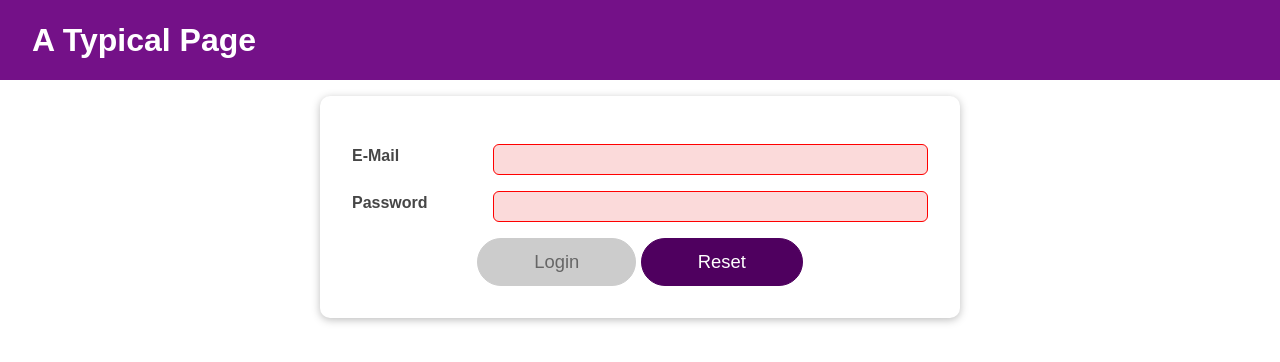
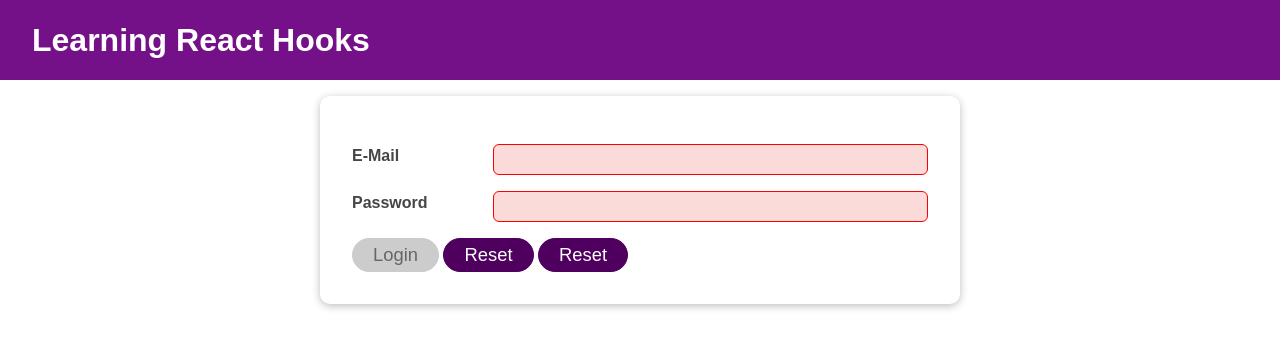
Before and after one commit to rubanero14/React-Lessons-Section10-Using-useEffect-useReducer-and-useContext, a React (Create React App) app: page / in a window 1280 px wide. Shown: the top 362 px of the page. Built offline with nearby package versions, Linux system fonts and the light colour scheme.

Commit message:
useReducer & useEffect

```diff
--- a/src/components/Login/Login.js
+++ b/src/components/Login/Login.js
@@ -4,27 +4,28 @@ import Card from "../UI/Card/Card";
 import classes from "./Login.module.css";
 import Button from "../UI/Button/Button";
 
+const Login = (props) => {
   // State management helper function
+  const emailValidator = /^\S+@\S+\.\S+$/gi; // email validator regex
+
   const formReducer = (state, action) => {
     if (action.mode === "email") {
-    console.log("email", action.val, action.val.includes("@"));
       if (action.type === "EMAIL_INPUT") {
         return {
-        emailValue: action.val.trim(),
-        isValid: action.val.includes("@"),
+          emailValue: action.val,
+          isValid: emailValidator.test(action.val),
         };
       }
 
       if (action.type === "EMAIL_BLUR") {
         return {
           emailValue: state.val.trim(),
-        isValid: state.val.includes("@"),
+          isValid: emailValidator.test(state.val.trim()),
         };
       }
     }
 
-  if (action.mode === "password") {
-    console.log("email", action.val, action.val.trim().length > 6);
+    if (action.mode === "password" && emailValidator.test(action.val)) {
       if (action.type === "PASSWORD_INPUT") {
         return {
           passwordValue: action.val.trim(),
@@ -44,8 +45,31 @@ const formReducer = (state, action) => {
       isValid: true,
     };
   };
+  /*
+    //
+      Using Destructuring to pulling out isValid properties from emailState and passwordState object and storing them into emailIsValid and passIsValid constants
+      using alias assignment, and use it as dependencies and values to useEffect below to ensure it dont fires futher if form is already valid
+    //
+    const { isValid: emailIsValid } = emailState;
+    const { isValid: passwordIsValid } = passwordState;
+    useEffect(() => {
+      const identifier = setTimeout(() => {
+        console.log("Checking input valididity...");
+        setFormIsValid(emailIsValid && passwordIsValid);
+      }, 500);
 
-const Login = (props) => {
+      // This is called as Clean Up (Debouncing method) function where this return wont run on the first render, but subsequent render and unmount state,
+      // it will be running first and the other code above
+      return () => {
+        // This function will ensure the code above the return statement only runs omce, suitable for running HTTP request code based on keystroke
+        console.log("Cleanup");
+
+        // Resetting the timer of the identifier variable on every keystroke.
+        clearTimeout(identifier);
+      };
+    }, [emailIsValid, passwordIsValid]);
+  */
+
   // State management useReducers
   const [emailState, dispatchEmail] = useReducer(formReducer, {
     emailValue: "",
@@ -112,7 +136,7 @@ const Login = (props) => {
           <input
             type="email"
             id="email"
-            value={emailState.emailValue}
+            value={emailState.isValid ? emailState.emailValue : null}
             onChange={emailChangeHandler}
             onBlur={validateEmailHandler}
           />
@@ -147,6 +171,10 @@ const Login = (props) => {
           >
             Reset
           </Button>
+          &nbsp;
+          <Button type="link" className={classes.btn} href="">
+            Reset
+          </Button>
         </div>
       </form>
     </Card>
--- a/src/components/Login/Login.module.css
+++ b/src/components/Login/Login.module.css
@@ -45,6 +45,7 @@
 
 .actions {
   text-align: center;
+  display: flex;
 }
 
 @media (min-width: 768px) {
--- a/src/components/MainHeader/MainHeader.js
+++ b/src/components/MainHeader/MainHeader.js
@@ -1,13 +1,16 @@
-import React from 'react';
+import React from "react";
 
-import Navigation from './Navigation';
-import classes from './MainHeader.module.css';
+import Navigation from "./Navigation";
+import classes from "./MainHeader.module.css";
 
 const MainHeader = (props) => {
   return (
-    <header className={classes['main-header']}>
-      <h1>A Typical Page</h1>
-      <Navigation isLoggedIn={props.isAuthenticated} onLogout={props.onLogout} />
+    <header className={classes["main-header"]}>
+      <h1>Learning React Hooks</h1>
+      <Navigation
+        isLoggedIn={props.isAuthenticated}
+        onLogout={props.onLogout}
+      />
     </header>
   );
 };
--- a/src/components/UI/Button/Button.js
+++ b/src/components/UI/Button/Button.js
@@ -1,17 +1,31 @@
-import React from 'react';
+import React from "react";
 
-import classes from './Button.module.css';
+import classes from "./Button.module.css";
 
 const Button = (props) => {
   return (
+    <React.Fragment>
+      {props.type === "link" && (
+        <a
+          className={classes.button}
+          href={props.href}
+          target="_blank"
+          rel="noreferrer"
+        >
+          {props.children}
+        </a>
+      )}
+      {props.type !== "link" && (
         <button
-      type={props.type || 'button'}
+          type={props.type || "button"}
           className={`${classes.button} ${props.className}`}
           onClick={props.onClick}
           disabled={props.disabled}
         >
           {props.children}
         </button>
+      )}
+    </React.Fragment>
   );
 };
 
--- a/src/components/UI/Button/Button.module.css
+++ b/src/components/UI/Button/Button.module.css
@@ -3,10 +3,11 @@
   border: 1px solid #4f005f;
   background: #4f005f;
   color: white;
-  padding: 0.75rem 3.5rem;
+  padding: 5px 20px;
   cursor: pointer;
   font-size: 1.15rem;
   border-radius: 30px;
+  text-decoration: none;
 }
 
 .button:hover,
```
Lines whose indentation alone changed are shown as unchanged.
